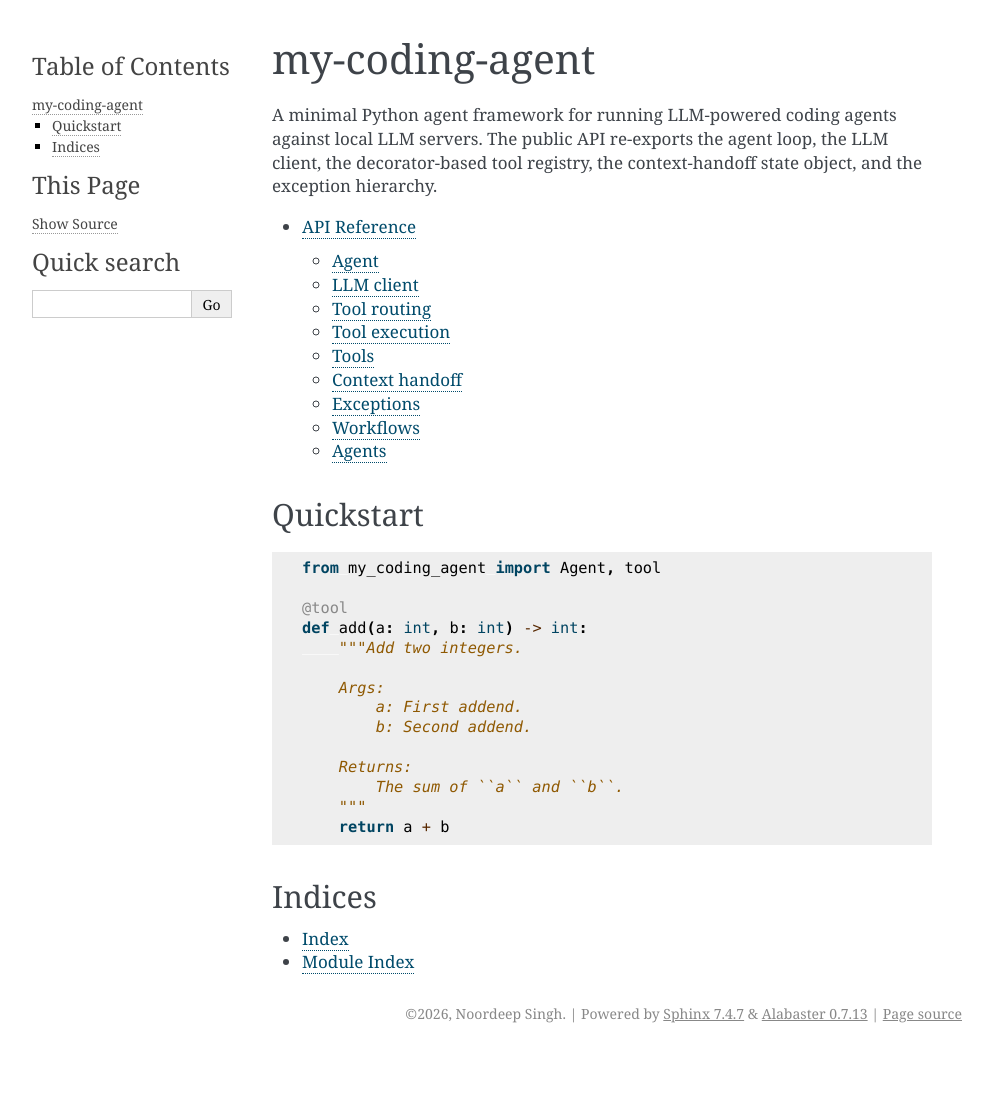
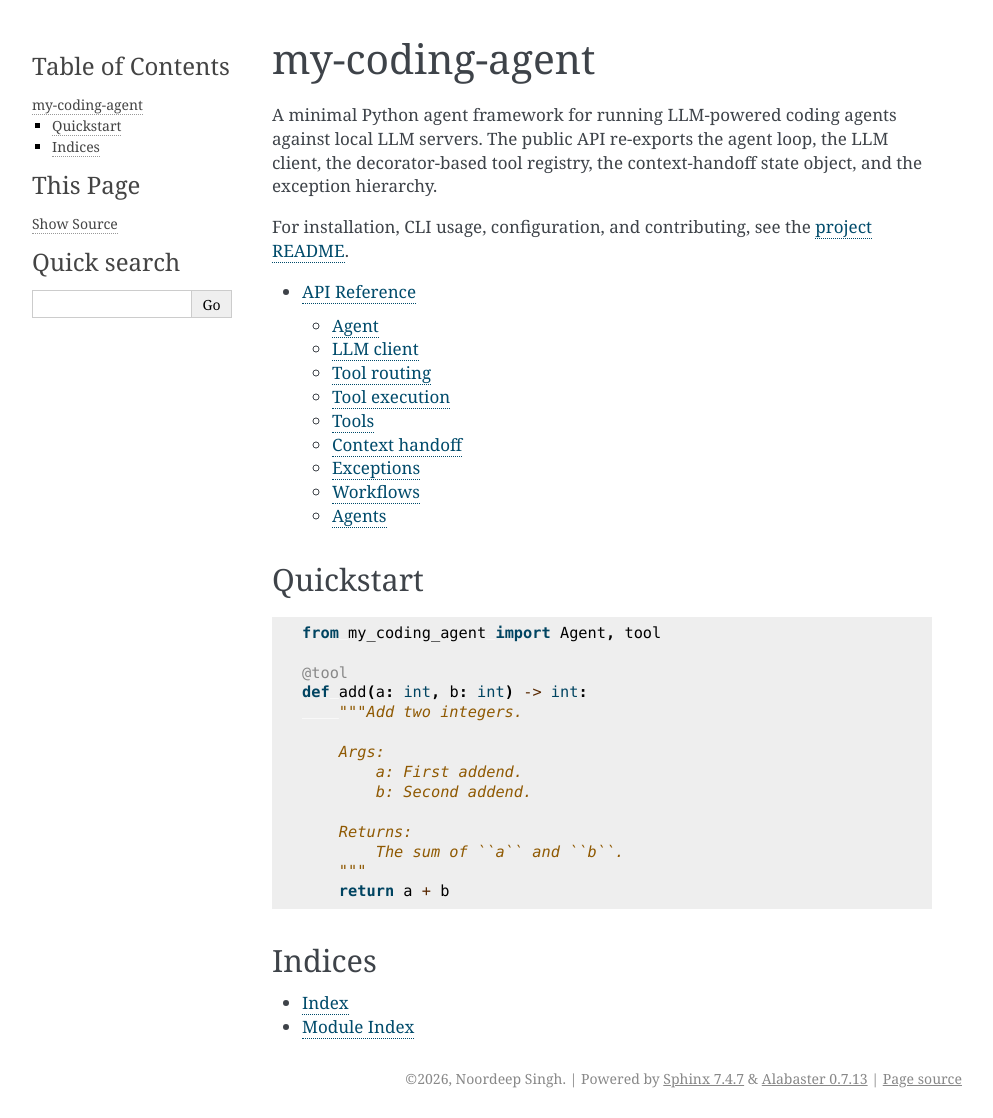
Before and after one commit to noordeep12/my-coding-agent, a Sphinx documentation site: the page built from docs/index.rst, in a window 1280 px wide. Shown: the whole page, without its empty margins (148-1141 px from the left). Built offline with Sphinx 7.4.7, drawn with Linux system fonts in a browser that asks for light colours; before the commit the page ends 1053 px from its top, so only the background shows below that.

Commit message:
docs(sphinx): link to project README from docs index
The generated HTML only exposed the API reference; add a link from the
docs landing page to the README so install, CLI, and contributing info
is reachable from the docs site. No new dependency.

```diff
--- a/docs/index.rst
+++ b/docs/index.rst
@@ -5,6 +5,9 @@
 local LLM servers. The public API re-exports the agent loop, the LLM client, the
 decorator-based tool registry, the context-handoff state object, and the
 exception hierarchy.
+
+For installation, CLI usage, configuration, and contributing, see the
+`project README <https://github.com/noordeep12/my-coding-agent/blob/main/README.md>`_.
 
 .. toctree::
    :maxdepth: 2
```
